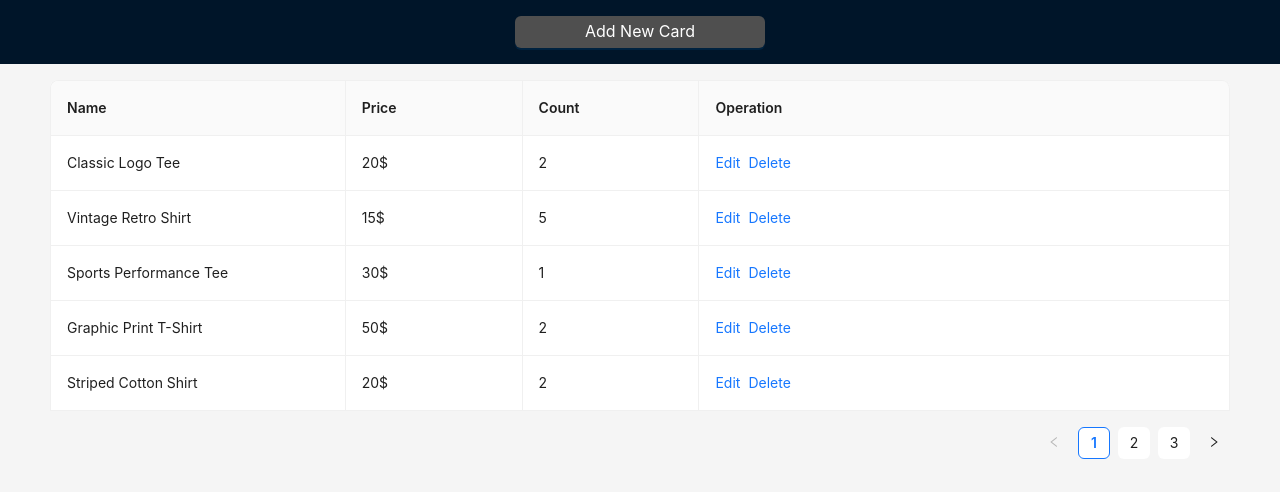
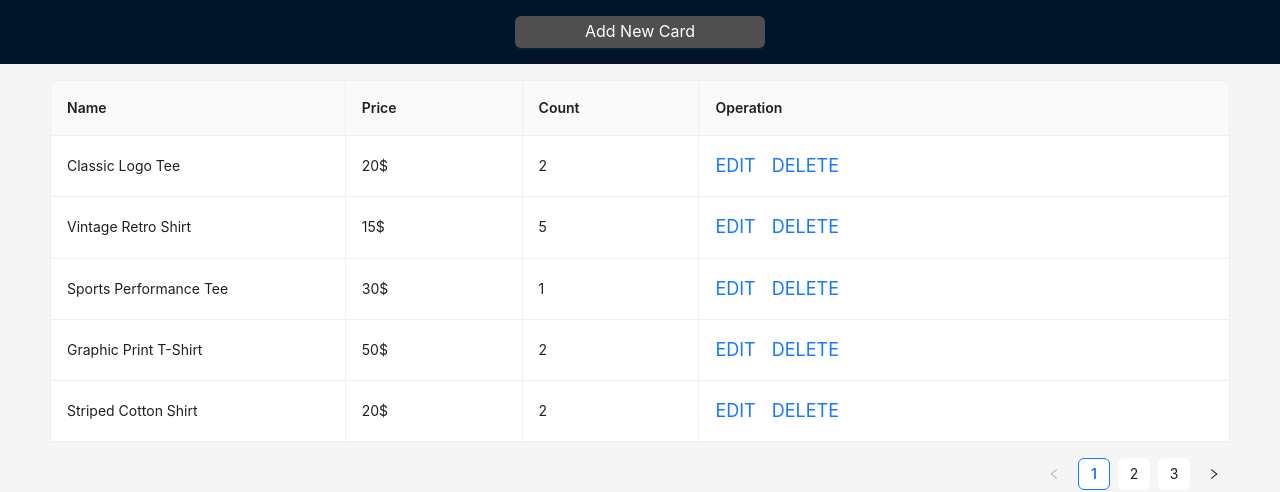
Before and after one commit to kozurasergj/shope, a React (Vite) app: page / in a window 1280 px wide. Shown: the top 492 px of the page. Built offline with nearby package versions, Linux system fonts and the light colour scheme; data requests are answered from the project's data file; grey boxes are pictures that could not be loaded.

Commit message:
added style a bit

```diff
--- a/src/components/TableProducts/TableProducts.tsx
+++ b/src/components/TableProducts/TableProducts.tsx
@@ -144,8 +144,12 @@ const ListProducts = () => {
             </Popconfirm>
           </span>
         ) : (
-          <Space>
-            <Link disabled={editingKey !== ''} onClick={() => edit(record)}>
+          <Space >
+            <Link
+              disabled={editingKey !== ''}
+              onClick={() => edit(record)}
+              style={{ marginRight: 8, fontSize: '18px', textTransform: "uppercase" }}
+            >
               Edit
             </Link>
             <Popconfirm
@@ -156,7 +160,7 @@ const ListProducts = () => {
               okText="Yes"
               cancelText="No"
             >
-              <Link disabled={editingKey !== ''}>
+              <Link disabled={editingKey !== ''} style={{ marginRight: 8, fontSize: '18px', textTransform: "uppercase" }}>
                 Delete
               </Link>
             </Popconfirm>
--- a/src/style/global.css
+++ b/src/style/global.css
@@ -48,9 +48,7 @@ img {
   outline: none;
   background-color:#fff;
   color: #000;
-  /* ma */
   padding: 15px;
-  /* margin-top: 1px; */
   width: 100%;
   cursor: pointer;
 }
```
